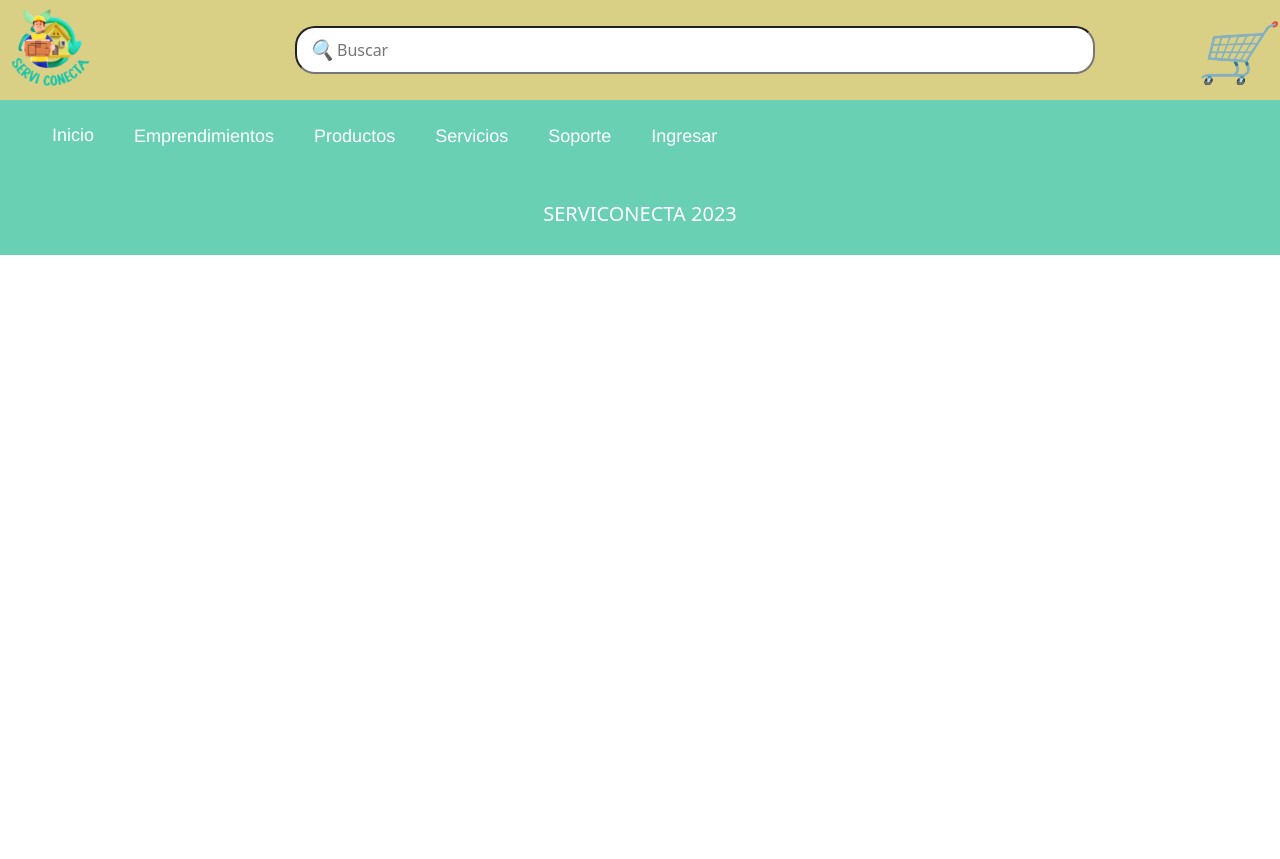
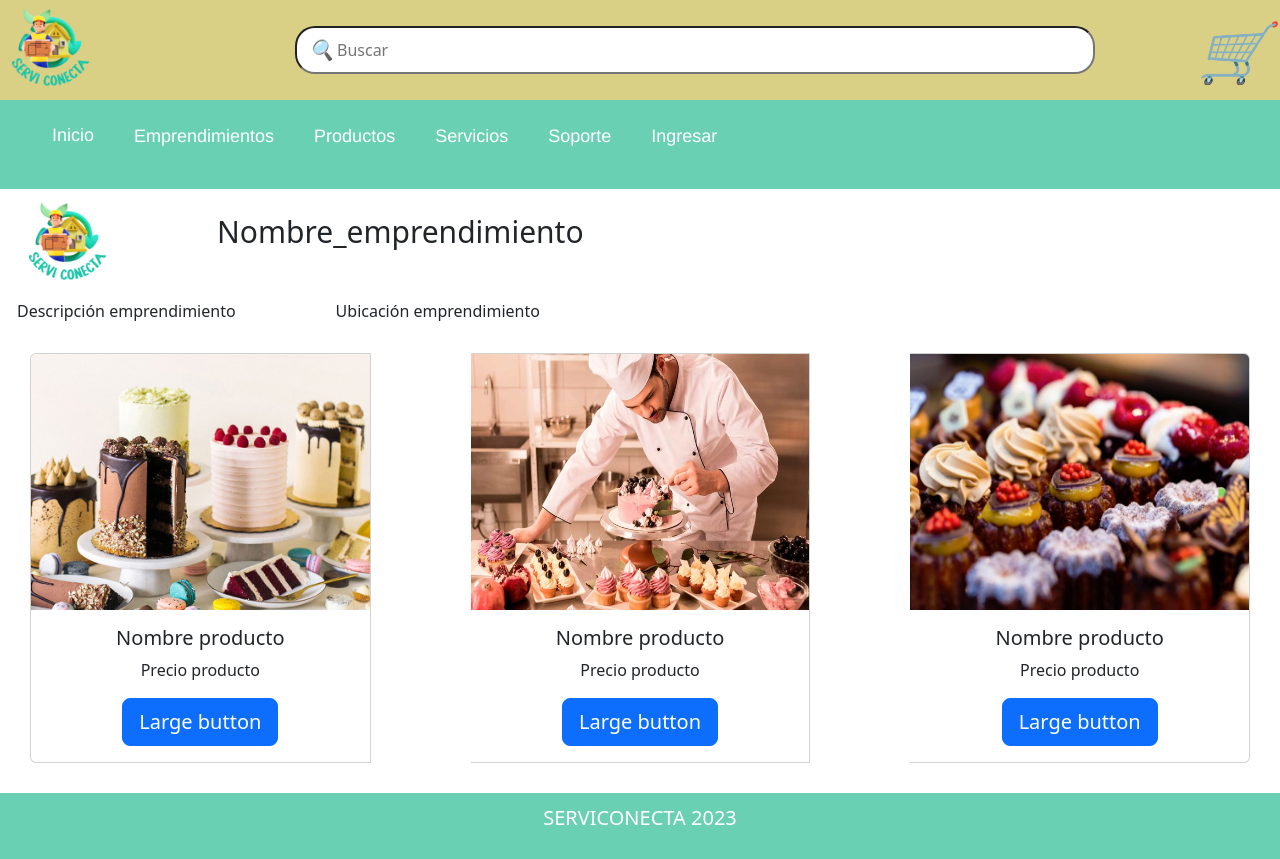
Before and after one commit to galmarcano/serviconecta, a Django app: template config/templates/detail_ent.html in a window 1280 px wide. Before the commit the page ends 255 px from the top, so only its background shows below. Run offline with Django 4.2, Linux system fonts and the light colour scheme; the template is opened without the code that fills it, so the values that code supplies are empty.

Commit message:
detail_ent

```diff
--- a/config/templates/detail_ent.html
+++ b/config/templates/detail_ent.html
@@ -12,4 +12,46 @@
 <!--Encargado: . Puedes editar acá, con una card de producto basta, yo hago que se repita
 con el backend. CSS en su respectiva carpeta static, ya linkeado-->
 
+<nav class="container">
+
+    <img src="/static/images/logoserviconecta2.png" class="logo" alt="">
+    <h1>Nombre_emprendimiento</h1>
+</nav>
+
+<ul class="container">
+    <li>Descripción emprendimiento</li>
+    <li>Ubicación emprendimiento</li>
+</ul>
+
+
+<div class="card-group">
+    <div class="card">
+        <img src="/static/images/pasteleria.jpg" class="card-img-top" alt="pasteleria">
+        <div class="card-body">
+            <h5 class="card-title">Nombre producto</h5>
+            <p class="card-text">Precio producto</p>
+            <button type="button" class="btn btn-primary btn-lg">Large button</button>
+
+        </div>
+    </div>
+    <div class="card">
+        <img src="/static/images/pastelero.jpeg" class="card-img-top" alt="pastelero">
+        <div class="card-body">
+            <h5 class="card-title">Nombre producto</h5>
+            <p class="card-text">Precio producto</p>
+            <button type="button" class="btn btn-primary btn-lg">Large button</button>
+        </div>
+    </div>
+    <div class="card">
+        <img src="/static/images/pasteles.jpg" class="card-img-top" alt="pasteles">
+        <div class="card-body">
+            <h5 class="card-title">Nombre producto</h5>
+            <p class="card-text">Precio producto</p>
+            <button type="button" class="btn btn-primary btn-lg">Large button</button>
+
+        </div>
+    </div>
+</div>
+
+
 {% endblock %}
--- a/static/css/detail_ent.css
+++ b/static/css/detail_ent.css
@@ -0,0 +1,33 @@
+img {
+    height: 100%;
+
+}
+
+.container {
+    display: flex;
+    margin: 5px;
+   flex-wrap: wrap;
+   align-content: flex-start;
+    gap: 100px;
+}
+ul {
+    list-style-type: none;
+
+}
+
+.logo{
+    margin-top: auto;
+   width: 100px;
+}
+h1{
+   font-size: 30px;
+   margin-top: 20px;
+}
+.card-group {
+    display: flex;
+    margin: 30px;
+   flex-wrap: wrap;
+   align-content: flex-start;
+    gap: 100px;
+    text-align: center;
+}
```
Also changed, not shown: static/images/pasteles.jpg (added).
